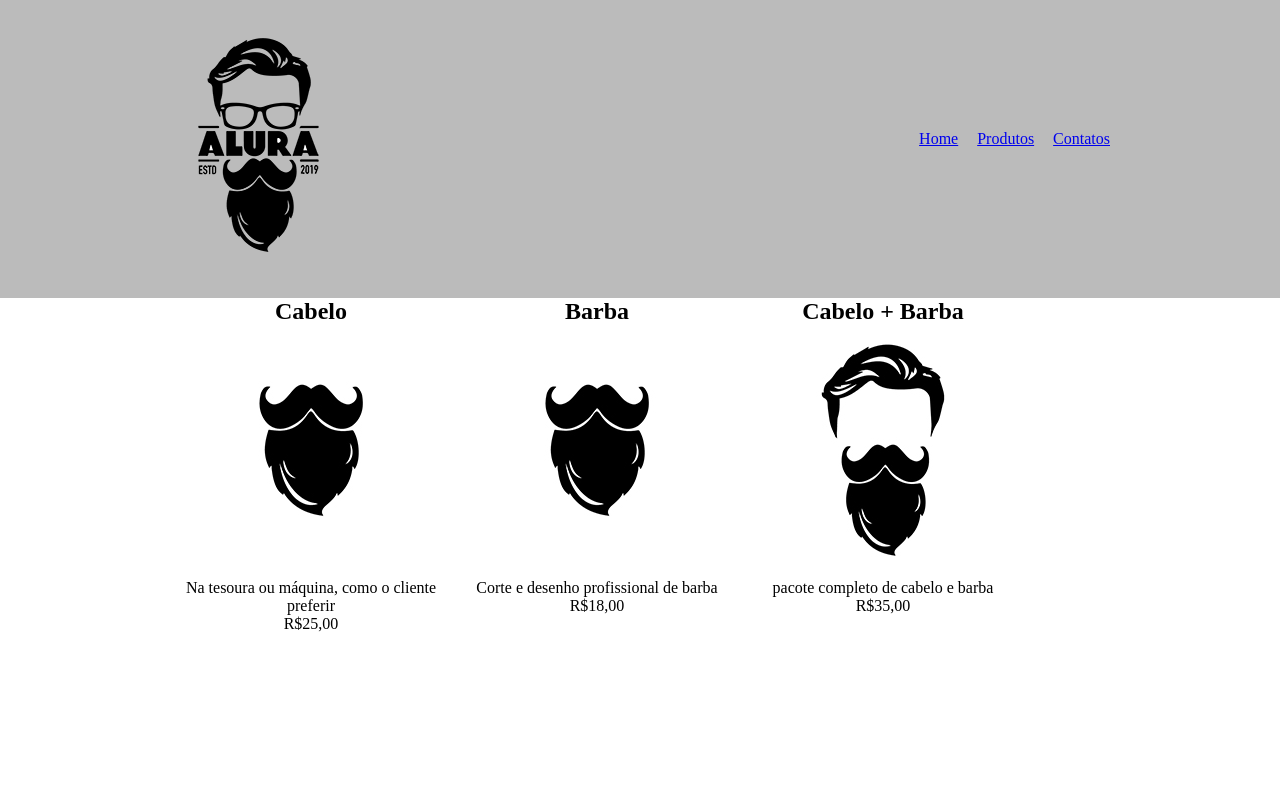
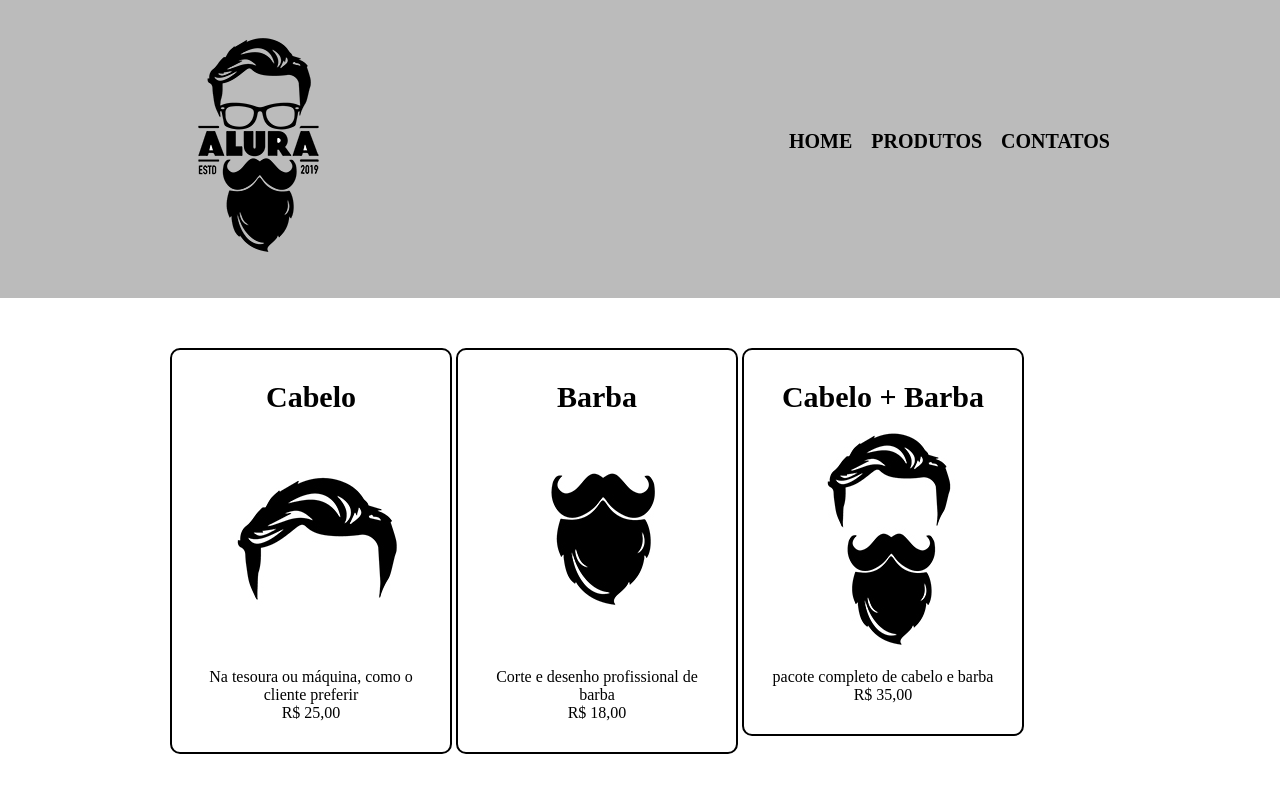
Before and after one commit to winkothe/Progamacao, a plain HTML site: page Produtos.html in a window 1280 px wide. Drawn offline with Linux system fonts and the light colour scheme.

Commit message:
Add files via upload
26/03/2024

```diff
--- a/Produtos.css
+++ b/Produtos.css
@@ -26,15 +26,57 @@ nav li{
     margin: 0 0 0 15px;
 }
 
+nav a{
+    display: inline-block;
+    text-transform: uppercase;
+    color: black;
+    font-weight: bold;
+    font-size: 20px;
+    text-decoration: none;
+}
+
+nav a:hover{
+    color: #c78c19;
+    text-decoration: underline;
+}
+
 /* parte principal do site */
-/* coloca os produtos um ao lado do outro */
+/*coloca os produtos um ao lado do outro*/
 .produtos{
     width: 940px;
     margin: 0 auto;
+    padding: 50px 0;
 }
+
 .produtos li{
     display: inline-block;
     text-align: center;
     width: 30%;
     vertical-align: top;
+    margin: 0 1,2%;
+    padding: 30px 20px;
+    border: 2px solid black;
+    border-radius: 10px;
 }
+
+.produtos li:hover{
+    border-color: #c78c19;
+}
+
+.produtos li:hover h2{
+    font-size: 35px;
+}
+
+.produtos h2{
+    font-size: 30px;
+    font-weight: bold;
+}
+
+.produtos-descricao{
+    font-size: 18px;
+}
+
+.produtos-preco{
+    font-size: 22px;
+    font-weight: bold;
+}
--- a/Produtos.html
+++ b/Produtos.html
@@ -23,23 +23,23 @@
         <ul class="produtos">
             <li>
                 <h2>Cabelo</h2>
-                <img src="barba (1).jpg" alt="">
-                <p>Na tesoura ou máquina, como o cliente preferir</p>
-                <p>R$25,00</p>
+                <img src="cabelo.jpg" alt="">
+                <p class="produto-drescrião">Na tesoura ou máquina, como o cliente preferir</p>
+                <p class="produto-preco">R$ 25,00</p>
             </li>
 
             <li>
                 <h2>Barba</h2>
                 <img src="barba (1).jpg" alt="">
-                <p>Corte e desenho profissional de barba</p>
-                <p>R$18,00</p>
+                <p class="produto-descriçao">Corte e desenho profissional de barba</p>
+                <p class="produto-preco">R$ 18,00</p>
             </li>
 
             <li>
                 <h2>Cabelo + Barba</h2>
                 <img src="cabelo+barba.jpg" alt="">
-                <p>pacote completo de cabelo e barba</p>
-                <p>R$35,00</P>
+                <p class="produto-descriçao">pacote completo de cabelo e barba</p>
+                <p class="produto-preco">R$ 35,00</P>
             </li>
     </main>
 
```
